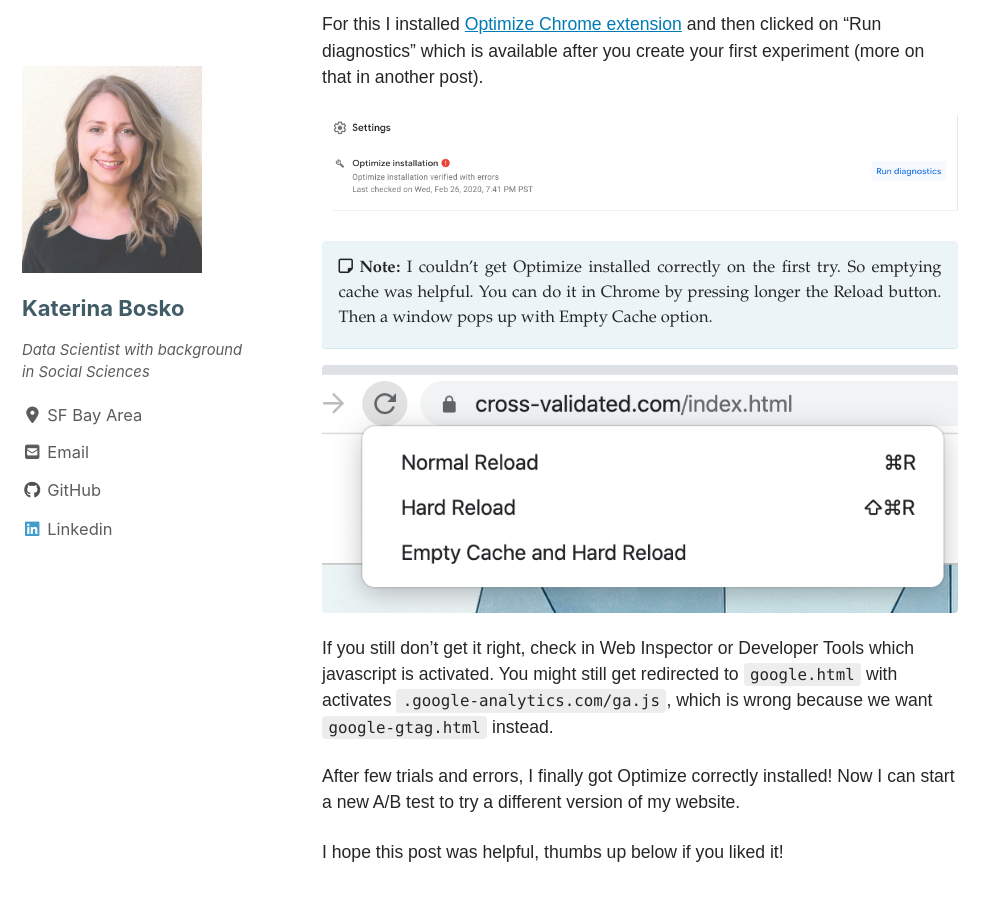
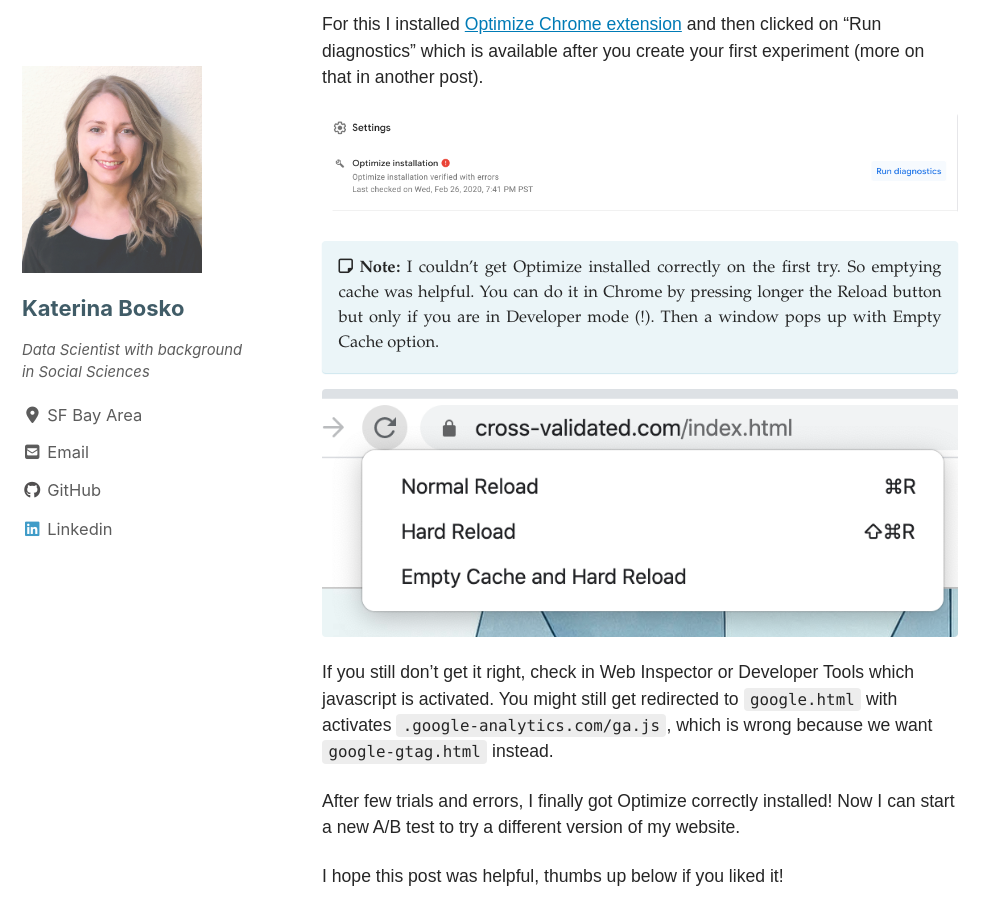
Before and after one commit to k-bosko/k-bosko.github.io, a Jekyll site: the page built from _posts/2020-02-26-How-to-install-Google-Optimize.md, in a window 1280 px wide and 900 px high, scrolled down 2297 px. Shown: the whole window, without its empty margins (0-999 px from the left). Built offline with Jekyll 4.4.1, drawn with Linux system fonts in a browser that asks for light colours; cached includes are drawn as plain includes; nearby versions of some CDN libraries; comment, search, counter and statistics services are not loaded.

Commit message:
worked more on a post on Google Optimize

```diff
--- a/_posts/2020-02-26-How-to-install-Google-Optimize.md
+++ b/_posts/2020-02-26-How-to-install-Google-Optimize.md
@@ -53,7 +53,7 @@
 
 {% include figure image_path="/assets/images/posts/optimize_installation_check.png" alt="Optimize Installation Checker" %}
 
-<i class="far fa-sticky-note"></i> **Note:** I couldn't get Optimize installed correctly on the first try. So emptying cache was helpful. You can do it in Chrome by pressing longer the Reload button. Then a window pops up with Empty Cache option.
+<i class="far fa-sticky-note"></i> **Note:** I couldn't get Optimize installed correctly on the first try. So emptying cache was helpful. You can do it in Chrome by pressing longer the Reload button but only if you are in Developer mode (!). Then a window pops up with Empty Cache option.
 {: .notice--info}
 {: .text-justify}
 
```
